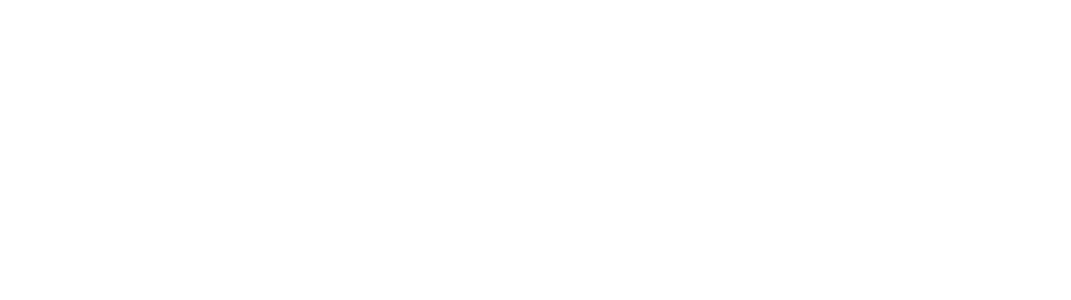
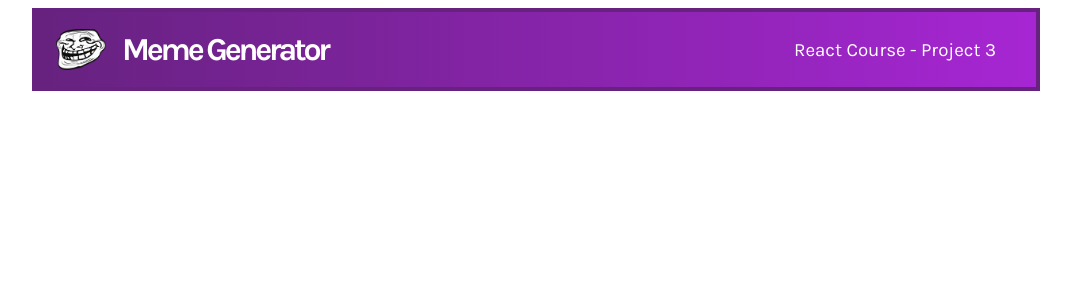
Before and after one commit to gercamjr/meme_generator, a React (Create React App) app: page / in a window 1280 px wide. Shown: the top 300 px of the page, without its empty margins (104-1175 px from the left). Built offline with nearby package versions, Linux system fonts and the light colour scheme.

Commit message:
finished styling the header

```diff
--- a/public/index.html
+++ b/public/index.html
@@ -22,6 +22,9 @@
       work correctly both with client-side routing and a non-root public URL.
       Learn how to configure a non-root public URL by running `npm run build`.
     -->
+    <link rel="preconnect" href="https://fonts.googleapis.com">
+    <link rel="preconnect" href="https://fonts.gstatic.com" crossorigin>
+    <link href="https://fonts.googleapis.com/css2?family=Karla:wght@300;400;600;700&display=swap" rel="stylesheet">
     <title>Meme Generator</title>
 </head>
 
--- a/src/App.js
+++ b/src/App.js
@@ -3,7 +3,7 @@
 function App() {
   return (
     <div className="App">
-
+      <Header />
     </div>
   );
 }
--- a/src/components/Header.js
+++ b/src/components/Header.js
@@ -4,8 +4,9 @@
 export default function Header() {
   return (
     <div className="header">
-      <h1>Meme Generator</h1>
-      <h3>React Course - Project 3</h3>
+    <img src={`${process.env.PUBLIC_URL}/images/Troll-Face.png`} alt="troll face" className="header__logo" />
+      <h1 className="header__title">Meme Generator</h1>
+      <h3 className="header__subtitle">React Course - Project 3</h3>
     </div>
   );
 }
--- a/src/styles/styles.css
+++ b/src/styles/styles.css
@@ -2,3 +2,53 @@
     margin: 0;
     box-sizing: border-box;
 }
+
+
+/* typography */
+
+body {
+    font-family: 'Karla', sans-serif;
+}
+
+.header {
+    color: #fff;
+}
+
+.header__title {
+    font-weight: 700;
+    letter-spacing: -0.1em;
+}
+
+.header__subtitle {
+    font-weight: 500;
+}
+
+.App {
+    display: flex;
+    margin: 0 auto;
+    width: 1000px;
+    border: 4px solid #672280;
+    height: 100%;
+}
+
+
+/* header */
+
+.header {
+    width: 100%;
+    background: linear-gradient(90deg, #672280 1.18%, #A626D3 100%);
+    height: 75px;
+    display: flex;
+    align-items: center;
+    padding-left: 20px;
+    padding-right: 40px;
+}
+
+.header__subtitle {
+    margin-left: auto;
+}
+
+.header__logo {
+    width: 50px;
+    margin-right: 1rem;
+}
```
Also changed, not shown: public/images/Troll-Face.png (added), public/manifest.json.
